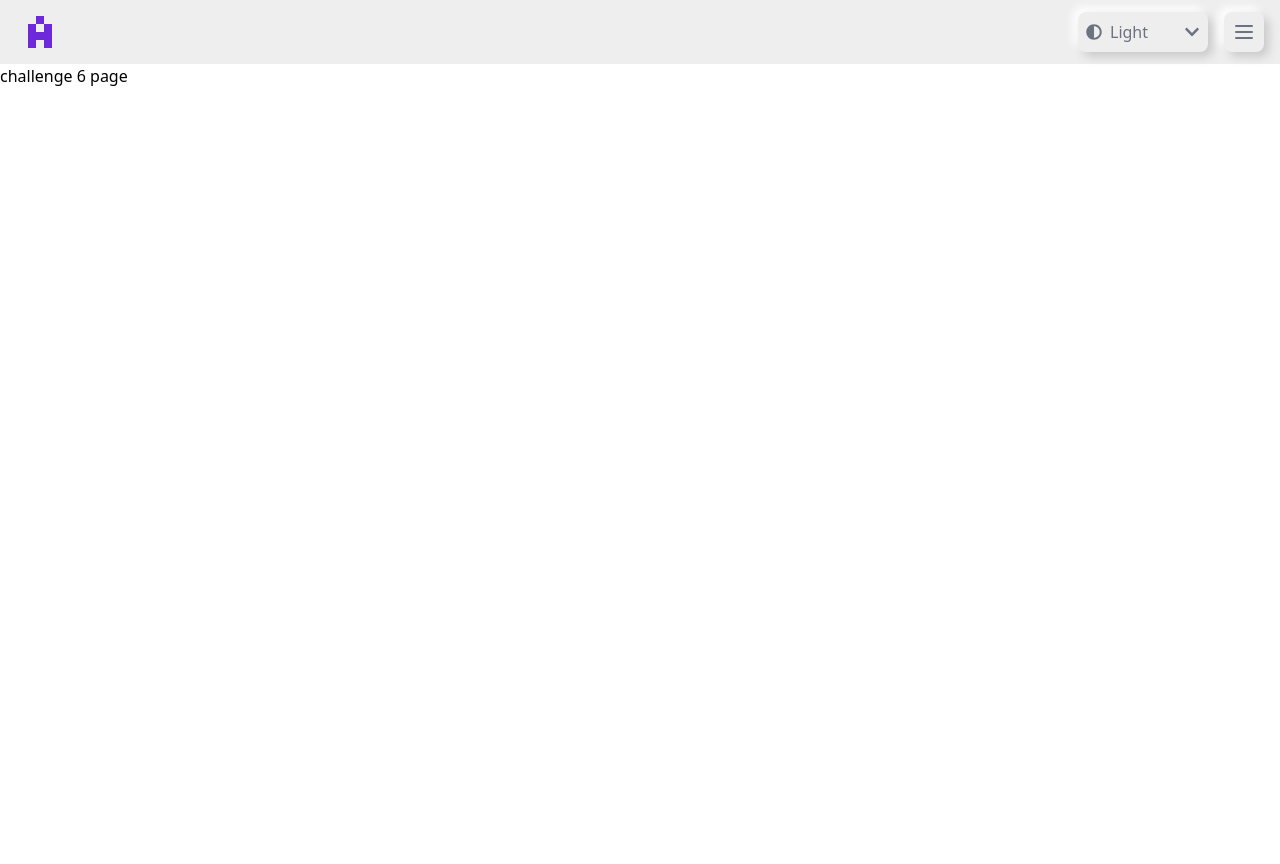
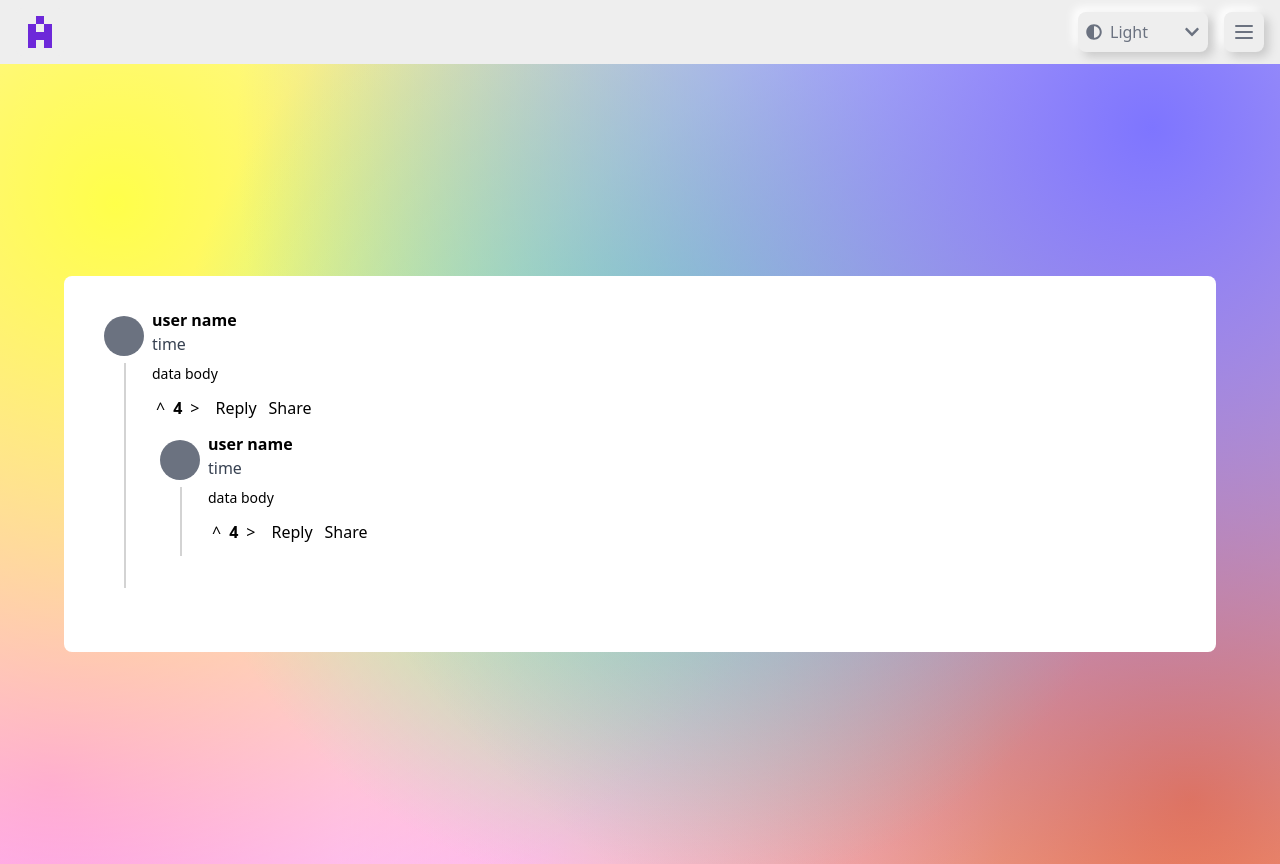
Before and after one commit to AndrewHeinke/codewell-frontend-challenges, a Vue app: page /Challenge6 in a window 1280 px wide. Before the commit the page ends 800 px from the top, so only its background shows below. Built offline with nearby package versions, Linux system fonts and the light colour scheme; what @tailwindcss/typography would draw is missing.

Commit message:
refactor: challenge 6

```diff
--- a/package.json
+++ b/package.json
@@ -21,6 +21,7 @@
   "dependencies": {
     "@tailwindcss/forms": "^0.3.2",
     "@tailwindcss/typography": "^0.4.0",
+    "priority-nav": "^1.0.13",
     "vue": "^3.0.7",
     "vue-router": "^4.0.4"
   },
--- a/src/App.vue
+++ b/src/App.vue
@@ -12,35 +12,7 @@
                             </svg>
                         </router-link>
                     </div>
-                    <div class="hidden pr-4 py-8">
-                        <div class="flex items-baseline ml-4">
-                            <router-link
-                                v-for="(link, i) in links"
-                                :key="i"
-                                :to="link.to"
-                                custom
-                                v-slot="{ navigate, href, isExactActive }"
-                            >
-                                <a
-                                    :href="href"
-                                    @click="navigate"
-                                    class="
-                                        px-3
-                                        py-2
-                                        whitespace-nowrap
-                                        text-base
-                                        font-medium
-                                        rounded-md
-                                    "
-                                    :class="[
-                                        isExactActive ? 'nav-link nav-link--active' : 'nav-link',
-                                        i > 0 && 'ml-4',
-                                    ]"
-                                    >{{ link.text }}</a
-                                >
-                            </router-link>
-                        </div>
-                    </div>
+                    <div class="flex ml-auto">
                         <div class="select-wrapper">
                             <div class="select-prepend">
                                 <svg
@@ -83,7 +55,7 @@
                             </div>
                         </div>
                     </div>
-
+                </div>
                 <div class="flex">
                     <!-- Mobile menu button -->
                     <button class="mobile-menu-btn" @click="showMenu = !showMenu">
@@ -150,7 +122,6 @@
             </div>
         </div>
     </nav>
-
     <router-view />
 </template>
 
--- a/src/assets/main.scss
+++ b/src/assets/main.scss
@@ -120,14 +120,14 @@ input::-moz-placeholder {
 }
 
 .select-wrapper {
-    @apply flex flex-wrap items-stretch ml-auto mr-4 relative rounded-lg;
+    @apply flex items-stretch relative rounded-lg;
     background: var(--bg-color);
     box-shadow: 5px 5px 10px var(--shadow-dark), -5px -5px 10px var(--shadow-light),
         inset 0px 0px 0px var(--shadow-dark), inset 0px 0px 0px var(--shadow-light);
     transition: background 500ms ease, box-shadow 500ms ease;
     width: 130px;
-    display: flex;
     padding: 0.25rem 0;
+    margin-right: 1rem;
     justify-content: space-between;
     flex-shrink: 0;
 }
@@ -445,6 +445,31 @@ input::-moz-placeholder {
     }
 }
 
+.comment-module-bg {
+    background: radial-gradient(circle at 90% 8.02%, #7e75ff, transparent 67%),
+        radial-gradient(circle at 52.01% 43.04%, #73ffab, transparent 61%),
+        radial-gradient(circle at 9.03% 17.44%, #ffff4a, transparent 58%),
+        radial-gradient(circle at 4.03% 90.01%, #ff94fb, transparent 67%),
+        radial-gradient(circle at 92.99% 91.98%, #ff722b, transparent 61%),
+        radial-gradient(circle at 50% 50%, #fff, #fff 100%);
+}
+
+.comment {
+    position: relative;
+    overflow-y: hidden;
+    margin-bottom: 2rem;
+    &:after {
+        content: '';
+        height: 100%;
+        width: 2px;
+        background-color: lightgray;
+        display: block;
+        position: absolute;
+        left: 28px;
+        top: 55px;
+    }
+}
+
 .homepage-footer {
     background-color: var(--bg-color);
     color: var(--text-color);
--- a/src/views/Challenge6.vue
+++ b/src/views/Challenge6.vue
@@ -1,5 +1,57 @@
 <template>
-    <main>
-        <div>challenge 6 page</div>
+    <main class="h-full">
+        <div class="comment-module-bg flex h-full lg:items-center lg:p-4">
+            <div class="block mx-auto p-8 w-full bg-white rounded-lg lg:flex lg:max-w-6xl">
+                <div class="comment">
+                    <div className="flex">
+                        <div className="p-2">
+                            <div class="avatar block w-10 h-10 bg-gray-500 rounded-full"></div>
+                        </div>
+                        <div>
+                            <div class="flex flex-wrap mb-2">
+                                <div class="mr-3 w-full font-semibold">user name</div>
+                                <div className="text-gray-700 font-lighter">time</div>
+                            </div>
+                            <p className="text-sm mb-3">data body</p>
+                            <div className="flex flex-wrap mb-3">
+                                <div className="flex items-center mr-3">
+                                    <div class="mx-1">^</div>
+                                    <div class="mx-1 font-bold">4</div>
+                                    <div class="mx-1">></div>
+                                </div>
+                                <div className="mr-3">Reply</div>
+                                <div className="mr-3">Share</div>
+                            </div>
+
+                            <div class="comment">
+                                <div className="flex">
+                                    <div className="p-2">
+                                        <div
+                                            class="avatar block w-10 h-10 bg-gray-500 rounded-full"
+                                        ></div>
+                                    </div>
+                                    <div>
+                                        <div class="flex flex-wrap mb-2">
+                                            <div class="mr-3 w-full font-semibold">user name</div>
+                                            <div className="text-gray-700 font-lighter">time</div>
+                                        </div>
+                                        <p className="text-sm mb-3">data body</p>
+                                        <div className="flex flex-wrap mb-3">
+                                            <div className="flex items-center mr-3">
+                                                <div class="mx-1">^</div>
+                                                <div class="mx-1 font-bold">4</div>
+                                                <div class="mx-1">></div>
+                                            </div>
+                                            <div className="mr-3">Reply</div>
+                                            <div className="mr-3">Share</div>
+                                        </div>
+                                    </div>
+                                </div>
+                            </div>
+                        </div>
+                    </div>
+                </div>
+            </div>
+        </div>
     </main>
 </template>
```
Also changed, not shown: 1 other file (tests, documents, lock files or other folders). Lines whose indentation alone changed are shown as unchanged.
